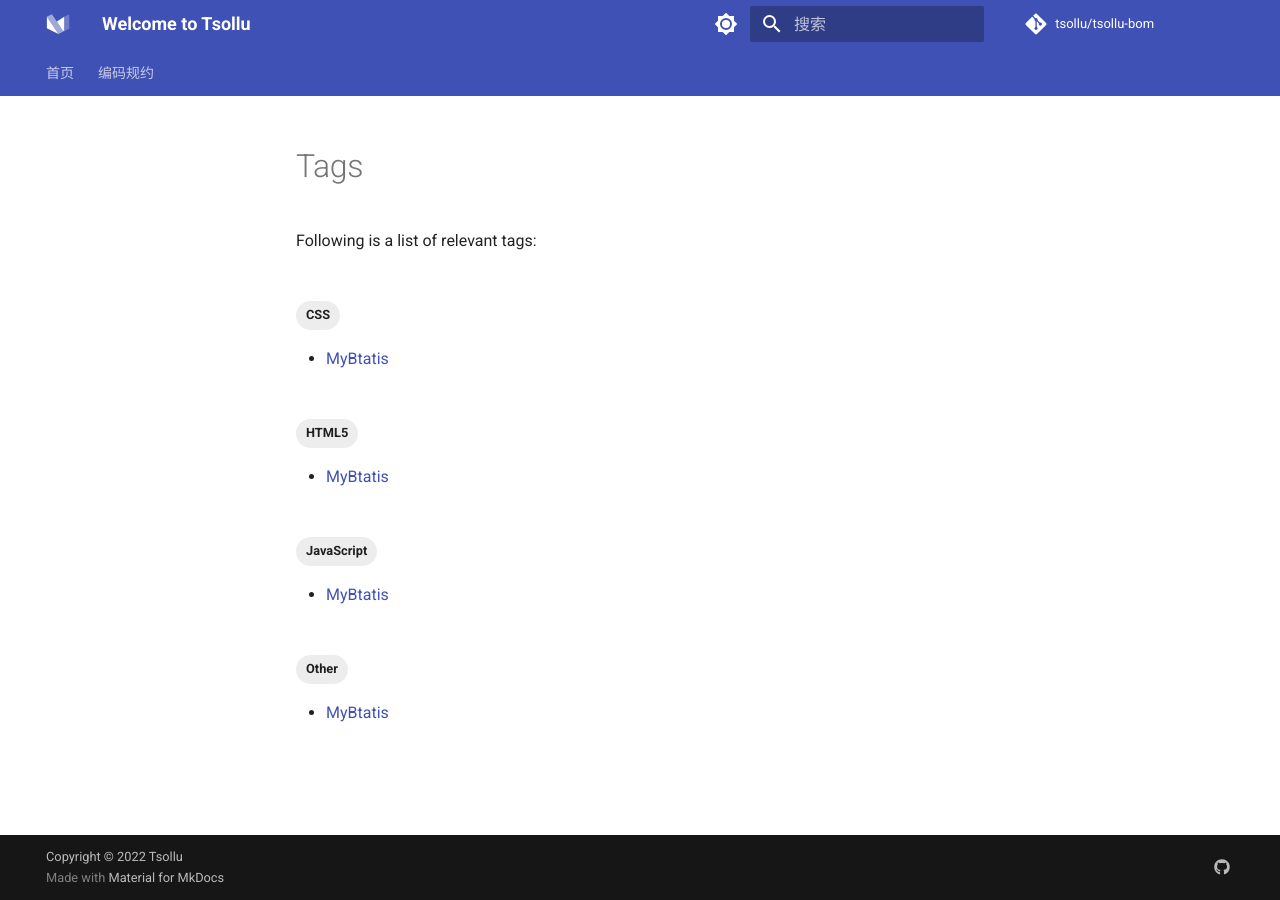
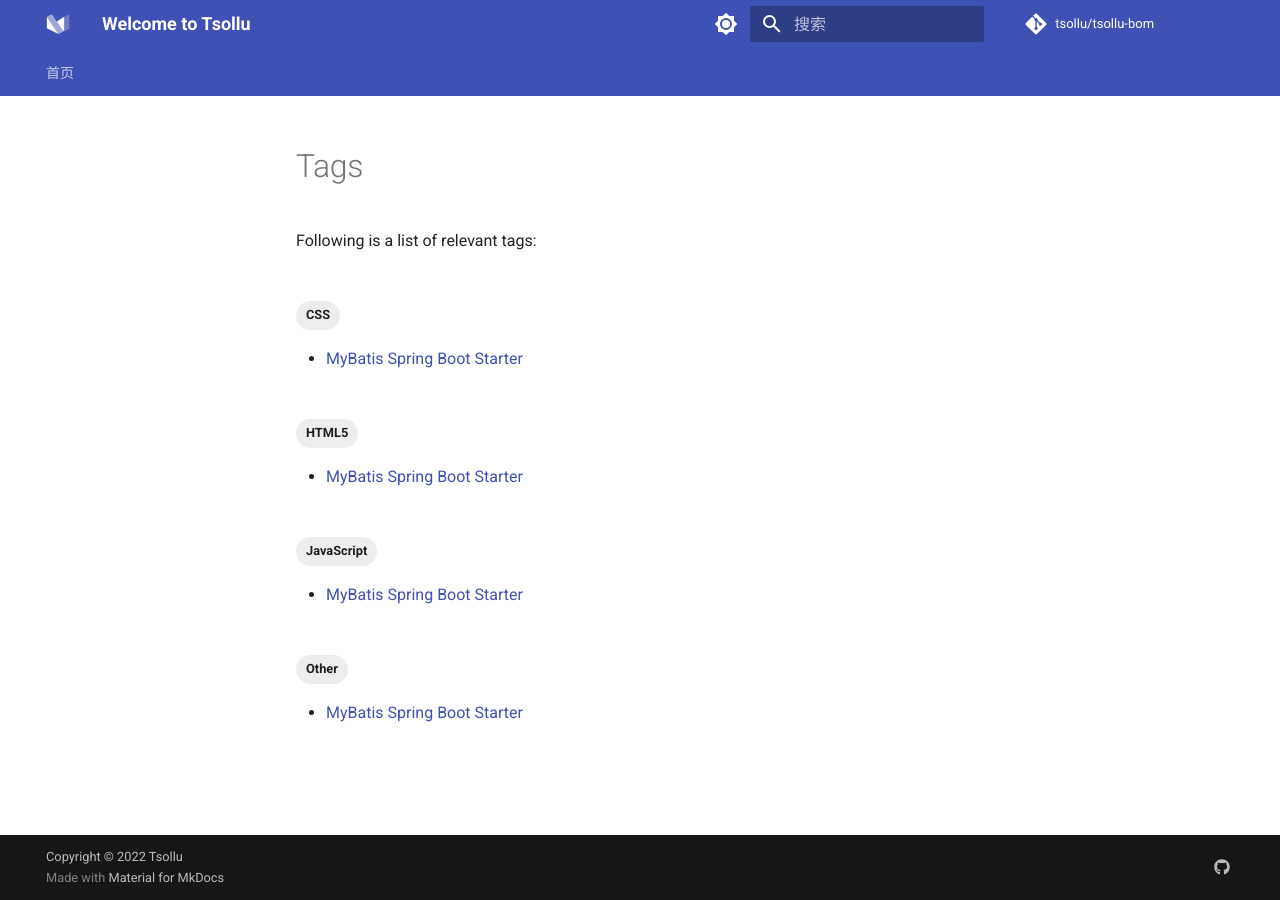
Before and after one commit to tsollu/tsollu-bom, an MkDocs documentation site: the page built from docs/tags.md, in a window 1280 px wide. Built offline with MkDocs 1.6.1 and Material for MkDocs 9.7.7, drawn with Linux system fonts in a browser that asks for light colours; comment, search, counter and statistics services are not loaded; some of the changed lines change nothing that is shown.

Commit message:
Initial commit

```diff
--- a/mkdocs.yml
+++ b/mkdocs.yml
@@ -3,13 +3,12 @@
 site_url: https://tsollu.github.io/tsollu-bom/
 site_author: Tsollu
 site_description: >-
-  Tsollu 是一个基于 Spring Boot 和 Spring Cloud 的快速开发框架！它的目标是为企业级项目构建提供一套完善的开发框架和管理体系，使项目开发更加简单、高效。
+  Tsollu 是一个基于 Spring Boot 和 Spring Cloud 的快速开发框架！它的目标是为企业级项目构建提供一套完善的开发框架和工作流程，使项目开发更加简单、高效。
 
 # Repository
 repo_name: tsollu/tsollu-bom
 repo_url: https://github.com/tsollu/tsollu-bom
 edit_uri: edit/main/docs/
-
 
 # Copyright
 copyright: Copyright &copy; 2022 Tsollu
@@ -72,15 +71,15 @@
   - search
   - tags:
      tags_file: tags.md
-  - redirects:
-      redirect_maps:
-        changelog/insiders.md: insiders/changelog.md
-        conventions.md: philosophy.md
-        reference/abbreviations.md: reference/tooltips.md
-        reference/meta-tags.md: reference/index.md
-        reference/variables.md: https://mkdocs-macros-plugin.readthedocs.io/
-        sponsorship.md: insiders/index.md
-        upgrading.md: upgrade.md
+  #- redirects:
+  #    redirect_maps:
+  #      changelog/insiders.md: insiders/changelog.md
+  #      conventions.md: philosophy.md
+  #      reference/abbreviations.md: reference/tooltips.md
+  #      reference/meta-tags.md: reference/index.md
+  #      reference/variables.md: https://mkdocs-macros-plugin.readthedocs.io/
+  #      sponsorship.md: insiders/index.md
+  #      upgrading.md: upgrade.md
   - minify:
       minify_html: true
 
@@ -119,7 +118,7 @@
   - pymdownx.magiclink:
       repo_url_shorthand: true
       user: tsollu
-      repo: mkdocs-material
+      repo: tsollu-bom
   - pymdownx.mark
   - pymdownx.smartsymbols
   - pymdownx.superfences:
@@ -137,5 +136,3 @@
 nav:
   - 首页:
     - index.md
-  - 编码规约:
-    - MyBtatis: 220627_MyBatis_Usage.md
```
